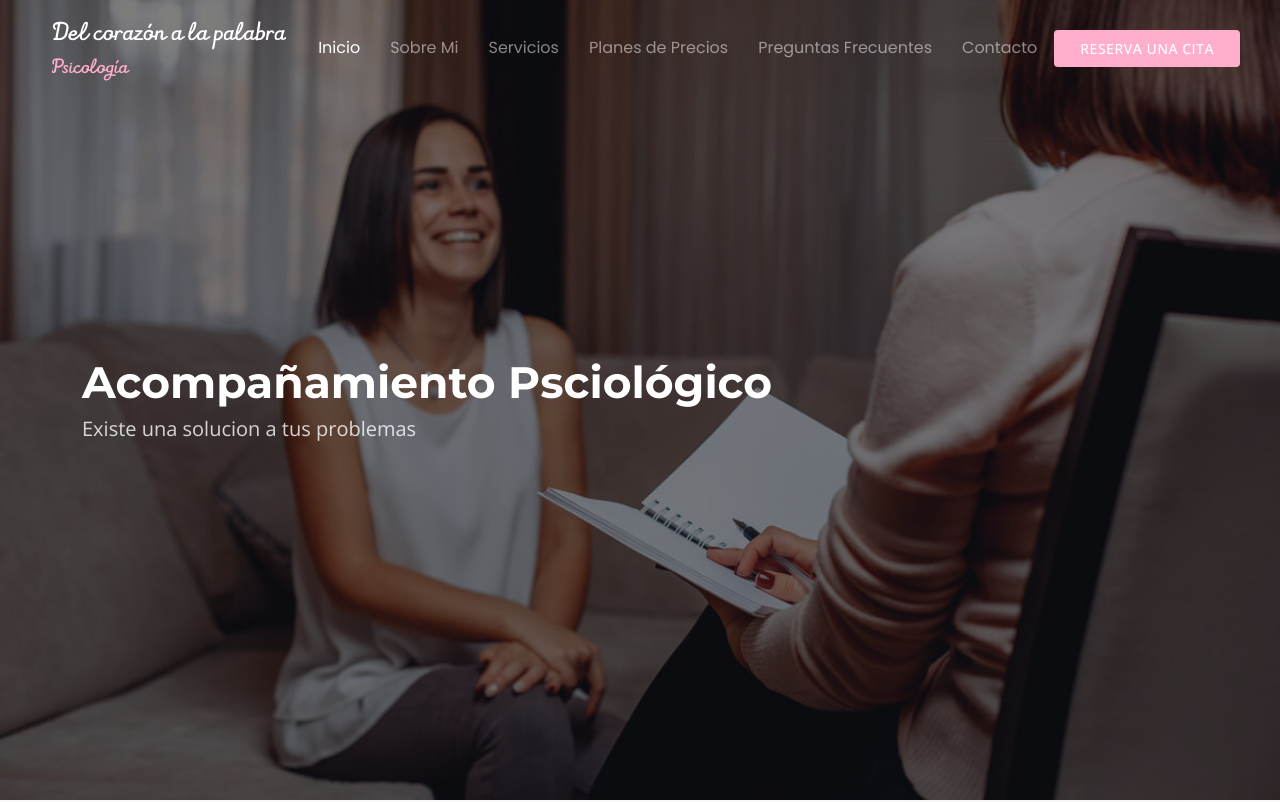
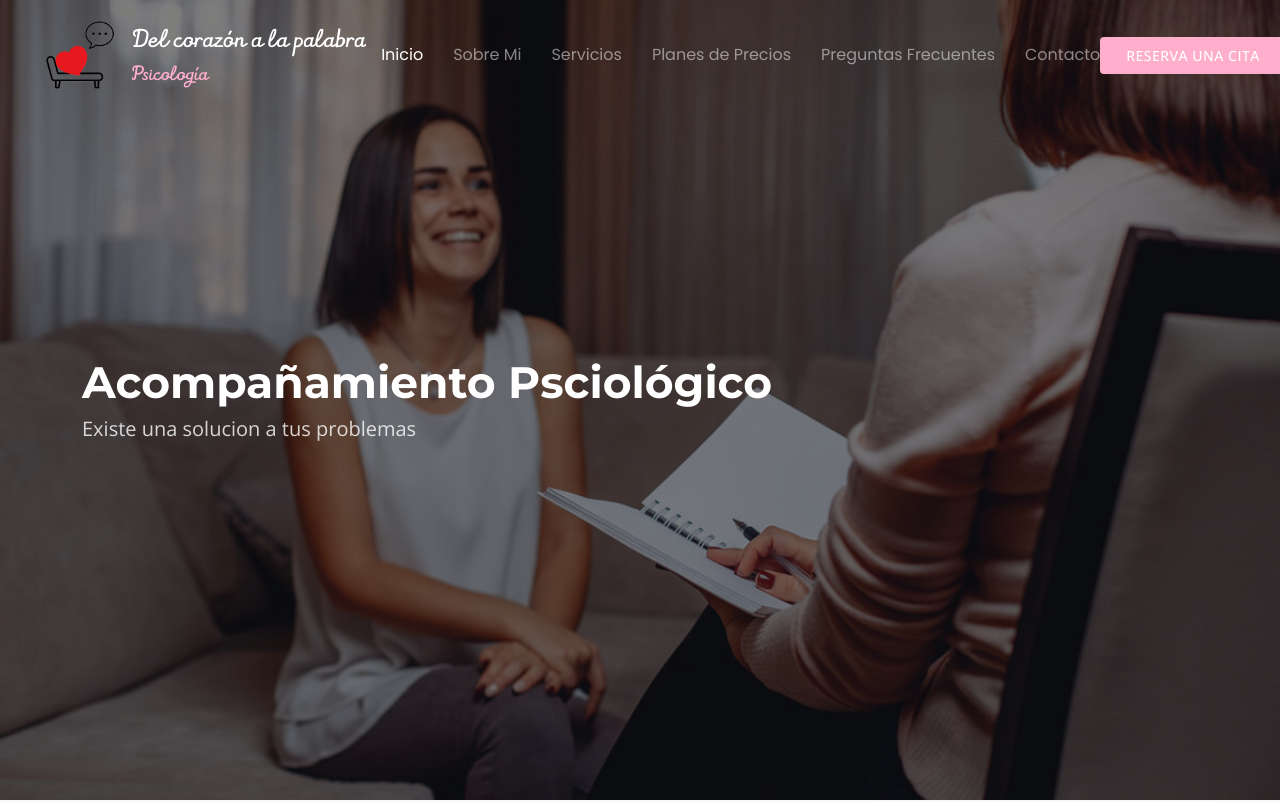
Before and after one commit to Zonoxply29/psicologa_web, a plain HTML site: page index.html in a window 1280 px wide. Shown: the top 802 px of the page. Drawn offline with nearby package versions, Linux system fonts and the light colour scheme; the site is published under a folder, as on GitHub Pages, so addresses that start at the root find nothing; no server answers.

Commit message:
Cambiando una ruta de logo psicologa

```diff
--- a/index.html
+++ b/index.html
@@ -46,7 +46,7 @@
 
       <a href="index.html" class="logo d-flex align-items-center me-auto me-xl-0">
         <!-- Uncomment the line below if you also wish to use an image logo -->
-        <img src="/assets/img/logo_psicologa_corazon.PNG" alt="">
+        <img src="assets/img/logo_psicologa_corazon.PNG" alt="logo_psicologa_corazon">
         <h1 class="sitename">Del corazón a la palabra <br><span>Psicología</span></h1>
       </a>
 
```
